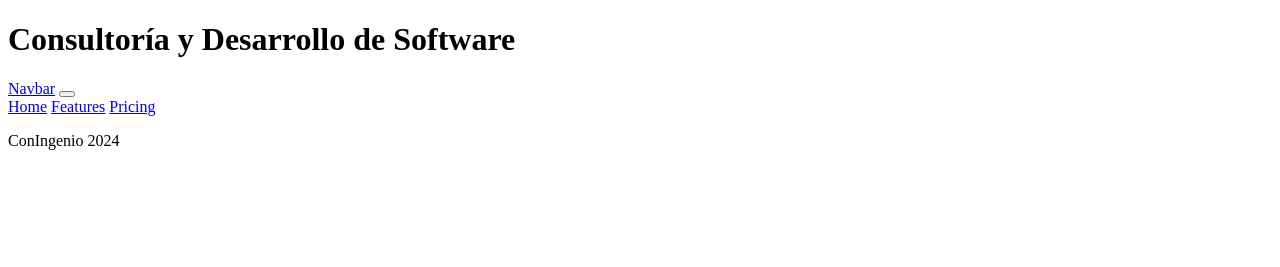
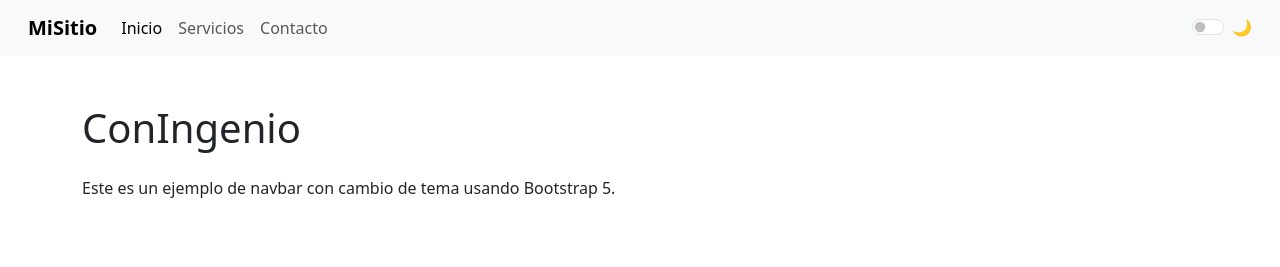
Before and after one commit to FCERPA2/DESARROLLO-FRONTEND-S20, a plain HTML site: page EVALUACION1/index.html in a window 1280 px wide. Drawn offline with nearby package versions, Linux system fonts and the light colour scheme.

Commit message:
cambios1 - estructura

```diff
--- a/EVALUACION1/CSS/estilo.css
+++ b/EVALUACION1/CSS/estilo.css
@@ -1,2 +1,7 @@
 
-@import "icon-list";
+/* Estilos personalizados */
+
+.form-check-input:checked {
+    background-color: #0d6efd;
+    border-color: #0d6efd;
+  }
--- a/EVALUACION1/JS/principal.js
+++ b/EVALUACION1/JS/principal.js
@@ -2,7 +2,7 @@
  * Color mode toggler for Bootstrap's docs (https://getbootstrap.com/)
  * Copyright 2011-2025 The Bootstrap Authors
  * Licensed under the Creative Commons Attribution 3.0 Unported License.
- */
+
 
 (() => {
     'use strict'
@@ -78,3 +78,21 @@
         })
     })
   })()
+*/
+// Manejador de cambio de tema con Bootstrap 5 y localStorage
+
+const themeToggle = document.getElementById('themeToggle');
+const htmlTag = document.documentElement;
+
+// Al cargar la página, aplicar tema guardado
+if (localStorage.getItem('theme') === 'dark') {
+  htmlTag.setAttribute('data-bs-theme', 'dark');
+  themeToggle.checked = true;
+}
+
+// Escuchar cambios en el switch
+themeToggle.addEventListener('change', () => {
+  const theme = themeToggle.checked ? 'dark' : 'light';
+  htmlTag.setAttribute('data-bs-theme', theme);
+  localStorage.setItem('theme', theme);
+});
--- a/EVALUACION1/index.html
+++ b/EVALUACION1/index.html
@@ -1,35 +1,50 @@
-<!-- ========== Start Section ========== -->
+<!DOCTYPE html>
+<html lang="es" data-bs-theme="light">
+<head>
+  <meta charset="UTF-8" />
+  <meta name="viewport" content="width=device-width, initial-scale=1" />
+  <title>Navbar con Theme Toggle</title>
 
-<!-- ========== End Section ========== -->
-<!DOCTYPE html>
-<html lang="en" data-bs-theme="dark">
-<head>
-    <script src="https://cdn.jsdelivr.net/npm/@popperjs/core@2.11.8/dist/umd/popper.min.js" integrity="sha384-I7E8VVD/ismYTF4hNIPjVp/Zjvgyol6VFvRkX/vR+Vc4jQkC+hVqc2pM8ODewa9r" crossorigin="anonymous"></script>
-    <script src="https://cdn.jsdelivr.net/npm/bootstrap@5.3.5/dist/js/bootstrap.min.js" integrity="sha384-VQqxDN0EQCkWoxt/0vsQvZswzTHUVOImccYmSyhJTp7kGtPed0Qcx8rK9h9YEgx+" crossorigin="anonymous"></script>
-    <meta charset="UTF-8">
-    <meta name="viewport" content="width=device-width, initial-scale=1.0">
-    <title>ConIngenio </title>
+  <!-- Bootstrap CSS -->
+  <link href="https://cdn.jsdelivr.net/npm/bootstrap@5.3.3/dist/css/bootstrap.min.css" rel="stylesheet" />
+
+  <!-- Tu CSS personalizado -->
+  <link rel="stylesheet" href="/EVALUACION1/CSS/estilo.css" />
 </head>
-<header>
-    <h1>Consultoría y Desarrollo de Software </h1>
-</header>
 <body>
-    <nav class="navbar navbar-expand-lg navbar-light bg-light">
-        <div class="container-fluid">
-            <a class="navbar-brand" href="#">Navbar</a>
-            <button class="navbar-toggler" type="button" data-bs-toggle="collapse" data-bs-target="#navbarNavAltMarkup" aria-controls="navbarNavAltMarkup" aria-expanded="false" aria-label="Toggle navigation">
-              <span class="navbar-toggler-icon"></span>
-            </button>
-            <div class="collapse navbar-collapse" id="navbarNavAltMarkup">
-              <div class="navbar-nav">
-                <a class="nav-link active" aria-current="page" href="#">Home</a>
-                <a class="nav-link" href="#">Features</a>
-                <a class="nav-link" href="#">Pricing</a>
-    </nav>
+  <!-- NAVBAR -->
+  <nav class="navbar navbar-expand-lg bg-body-tertiary px-3">
+    <div class="container-fluid">
+      <a class="navbar-brand fw-bold" href="#">MiSitio</a>
+      <button class="navbar-toggler" type="button" data-bs-toggle="collapse" data-bs-target="#navbarNav">
+        <span class="navbar-toggler-icon"></span>
+      </button>
 
+      <div class="collapse navbar-collapse" id="navbarNav">
+        <ul class="navbar-nav me-auto mb-2 mb-lg-0">
+          <li class="nav-item"><a class="nav-link active" href="#">Inicio</a></li>
+          <li class="nav-item"><a class="nav-link" href="#">Servicios</a></li>
+          <li class="nav-item"><a class="nav-link" href="#">Contacto</a></li>
+        </ul>
+        <!-- Toggle Dark/Light -->
+        <div class="form-check form-switch">
+          <input class="form-check-input" type="checkbox" id="themeToggle">
+          <label class="form-check-label" for="themeToggle">🌙</label>
+        </div>
+      </div>
+    </div>
+  </nav>
 
+  <!-- CONTENIDO -->
+  <div class="container py-5">
+    <h1 class="mb-4">ConIngenio</h1>
+    <p>Este es un ejemplo de navbar con cambio de tema usando Bootstrap 5.</p>
+  </div>
+
+  <!-- Bootstrap JS -->
+  <script src="https://cdn.jsdelivr.net/npm/bootstrap@5.3.3/dist/js/bootstrap.bundle.min.js"></script>
+
+  <!-- Tu JS personalizado -->
+  <script src="/EVALUACION1/JS/principal.js"></script>
 </body>
-<footer>
-    <p>ConIngenio 2024</p>
-</footer>
 </html>
```
